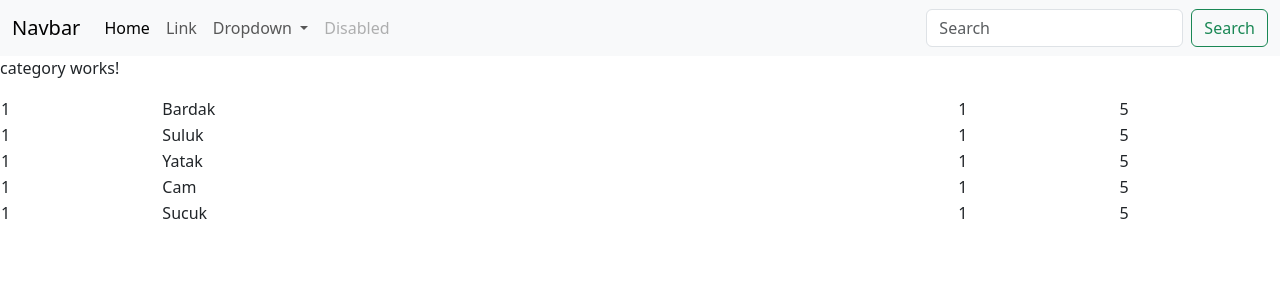
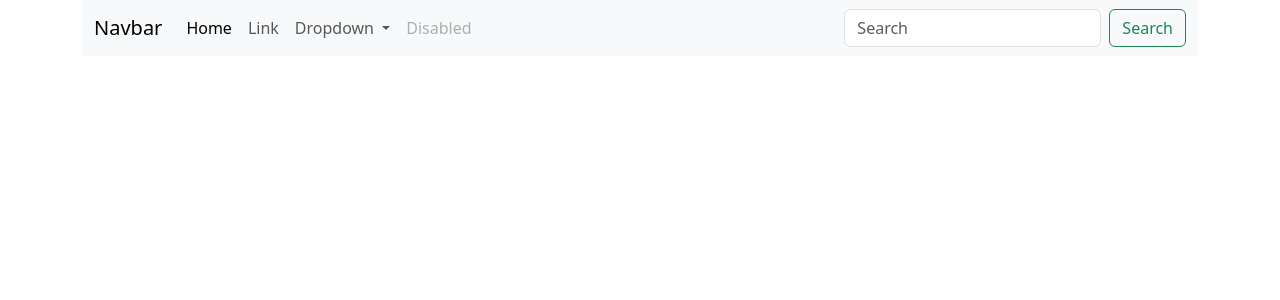
Before and after one commit to veysell/finalproject, an Angular app: page / in a window 1280 px wide. Shown: the top 300 px of the page. Built offline with nearby package versions, Linux system fonts and the light colour scheme.

Commit message:
response model

```diff
--- a/src/app/app.component.html
+++ b/src/app/app.component.html
@@ -1,13 +1,12 @@
-<!-- welcome to {{title}}
-user {{user}}
-
-{{product1.productName}}
-
-<ul>
-  <li *ngFor="let product of products">{{product.productName}}</li>
-</ul> -->
-
-<app-navi></app-navi>
-<app-category></app-category>
-<app-product></app-product>
-<router-outlet></router-outlet>
+<div class="container">
+  <app-navi></app-navi>
+  <div class="row">
+    <div class="col-md-3">
+      <app-category></app-category>
+    </div>
+    <div class="col-md-9">
+      <app-product></app-product>
+    </div>
+  </div>
+  <router-outlet></router-outlet>
+</div>
--- a/src/app/components/category/category.component.html
+++ b/src/app/components/category/category.component.html
@@ -1 +1,3 @@
-<p>category works!</p>
+<ul class="list-group">
+    <li class="list-group-item" *npFor="">An item</li>
+  </ul>
--- a/src/app/components/product/product.component.ts
+++ b/src/app/components/product/product.component.ts
@@ -1,4 +1,6 @@
 import { Component, OnInit } from '@angular/core';
+import { Product } from 'src/app/models/product';
+import { ProductResponseModel } from 'src/app/models/productResponseModel';
 
 @Component({
   selector: 'app-product',
@@ -6,16 +8,12 @@
   styleUrls: ['./product.component.css']
 })
 export class ProductComponent implements OnInit {
-  product1 = { productId: 1, productName: "Bardak", categoryId: 1, unitPrice: 5 }
-  product2 = { productId: 1, productName: "Suluk", categoryId: 1, unitPrice: 5 }
-  product3 = { productId: 1, productName: "Yatak", categoryId: 1, unitPrice: 5 }
-  product4 = { productId: 1, productName: "Cam", categoryId: 1, unitPrice: 5 }
-  product5 = { productId: 1, productName: "Sucuk", categoryId: 1, unitPrice: 5 }
 
-  products = [this.product1, this.product2, this.product3, this.product4, this.product5]
+  products:Product[] = []
+// productResponseModel:ProductResponseModel={}
 
   constructor() { }
   ngOnInit(): void {
-
+console.log("init çalıştı");
   }
 }
--- /dev/null
+++ b/src/app/models/category.ts
@@ -0,0 +1,4 @@
+export interface Category{
+    categoryId:number;
+    categoryName:string;
+}
--- /dev/null
+++ b/src/app/models/categoryResponseModel.ts
@@ -0,0 +1,6 @@
+import { Category } from "./category";
+import { ResponseModel } from "./responseModel";
+
+export interface CategoryResponseModel extends ResponseModel{
+    data:Category[]
+}
--- /dev/null
+++ b/src/app/models/product.ts
@@ -0,0 +1,7 @@
+export interface Product{
+    productId:number;
+    categoryId:number;
+    productName:string;
+    unitsInStock:number;
+    unitPrice:number;
+}
--- /dev/null
+++ b/src/app/models/productResponseModel.ts
@@ -0,0 +1,6 @@
+import { Product } from "./product";
+import { ResponseModel } from "./responseModel";
+
+export interface ProductResponseModel extends ResponseModel{
+    data:Product[]
+}
--- /dev/null
+++ b/src/app/models/responseModel.ts
@@ -0,0 +1,4 @@
+export interface ResponseModel{
+    success:boolean,
+    message:string
+}
```
